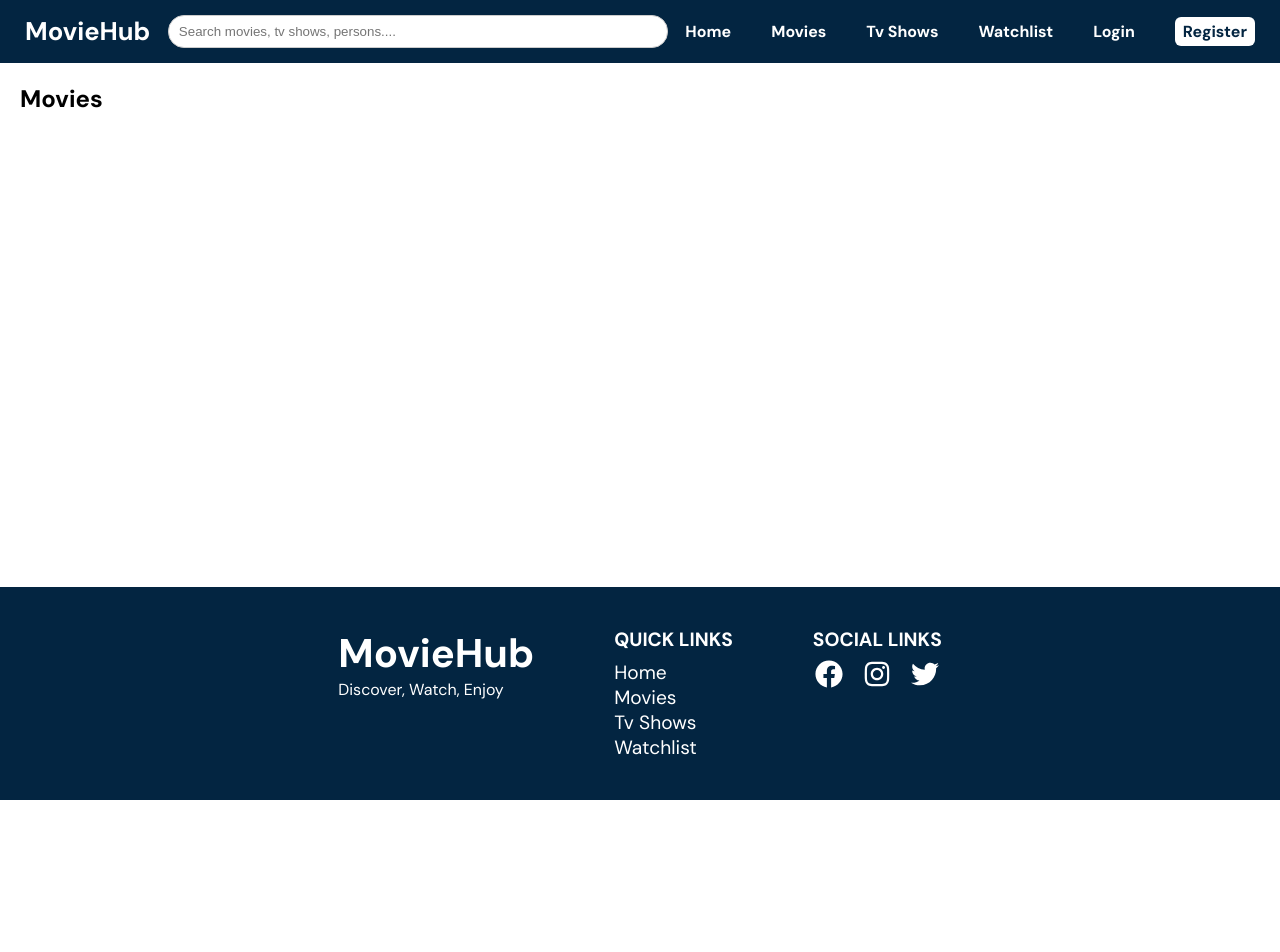
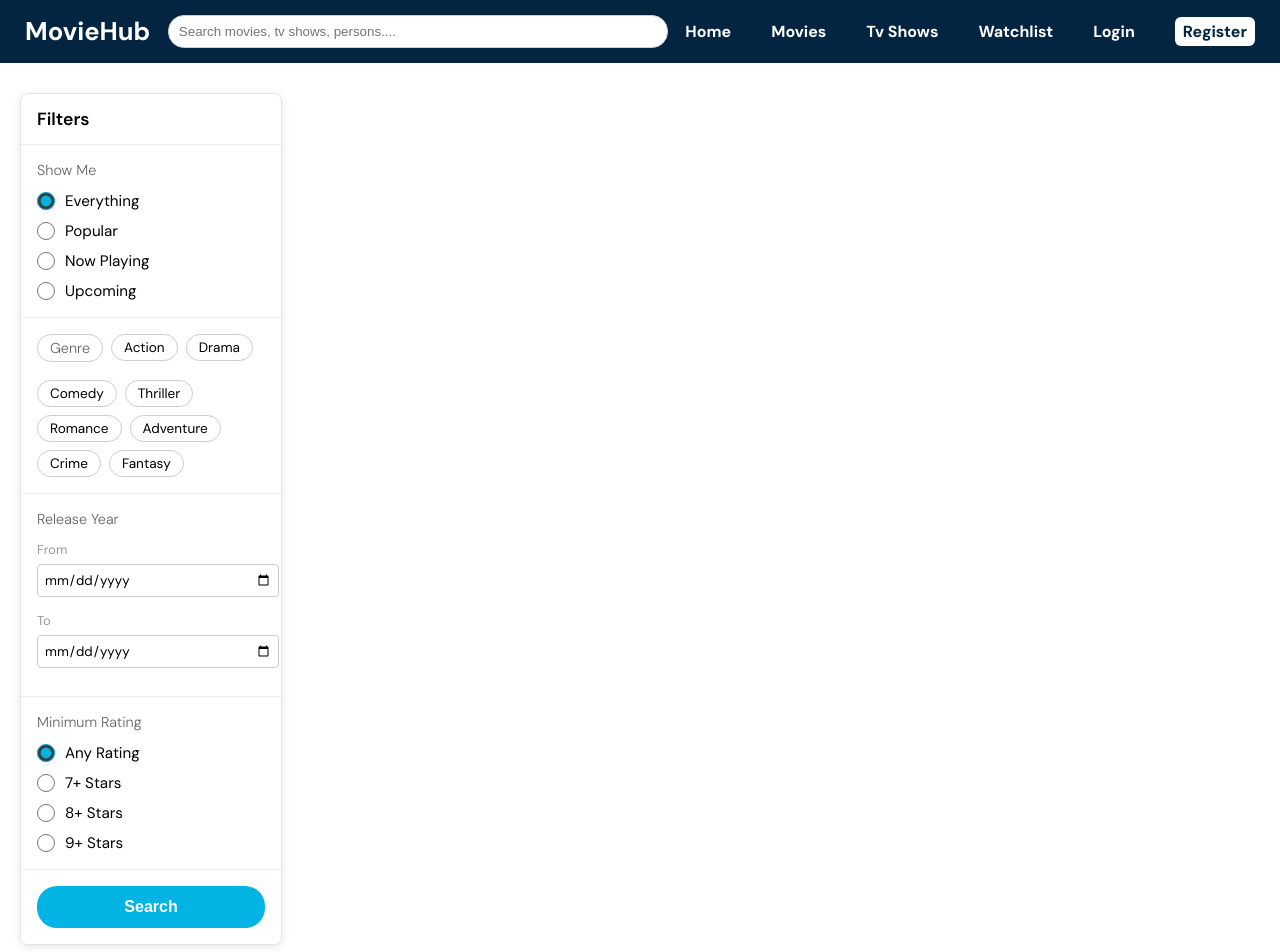
Before and after one commit to Samiksha063/movie-tv-database-app, a React (Vite) app: page /movies in a window 1280 px wide. Shown: the top 952 px of the page. Before the commit the page ends 800 px from the top, so only its background shows below. Built offline with nearby package versions, Linux system fonts and the light colour scheme.

Commit message:
add filter panel ui

```diff
--- /dev/null
+++ b/src/components/FilterPanel/FilterPanel.module.css
@@ -0,0 +1,165 @@
+.filterContainer {
+  width: 260px;
+  background-color: #fff;
+  border: 1px solid #e3e3e3;
+  border-radius: 8px;
+  box-shadow: 0 2px 8px rgba(0, 0, 0, 0.1);
+  overflow: hidden;
+}
+
+.filterContainer > p {
+  padding: 14px 16px;
+  margin: 0;
+  font-size: 1.1rem;
+  font-weight: 600;
+  border-bottom: 1px solid #eee;
+  display: flex;
+  justify-content: space-between;
+  align-items: center;
+}
+
+.categoryField, .genreField, .releaseYearField, .ratingField {
+  padding: 16px;
+  border-bottom: 1px solid #eee;
+}
+
+.categoryField label:first-child,
+.genreField label:first-child,
+.releaseYearField label:first-child {
+  display: block;
+  font-weight: 300;
+  color: #666;
+  margin-bottom: 10px;
+  font-size: 0.9rem;
+}
+
+.categoryField div {
+  margin-bottom: 8px;
+  display: flex;
+  align-items: center;
+  gap: 8px;
+  font-size: 0.95rem;
+}
+
+.categorySection {
+    padding: 16px;
+    border-bottom: 1px solid #eee;
+}
+
+.sectionHeader {
+    font-size: 0.9rem;
+    font-weight: 300;
+    color: #666;
+    margin-bottom: 12px;
+}
+
+.radioGroup {
+    display: flex;
+    flex-direction: column;
+    gap: 10px;
+}
+
+.radioOption {
+    display: flex;
+    align-items: center;
+    gap: 10px;
+}
+
+.radioOption label {
+    font-size: 0.95rem;
+    color: #000;
+    cursor: pointer;
+}
+
+.radioOption input[type="radio"] {
+    accent-color: #01b4e4;
+    width: 18px;
+    height: 18px;
+    cursor: pointer;
+}
+
+.genreField {
+  display: flex;
+  flex-wrap: wrap;
+  gap: 8px;
+}
+
+.genreField div {
+  display: inline-block;
+}
+
+.genreField input[type="checkbox"] {
+  display: none;
+}
+
+.genreField label {
+  display: inline-block;
+  padding: 4px 12px;
+  border: 1px solid #ccc;
+  border-radius: 20px;
+  font-size: 0.85rem;
+  cursor: pointer;
+  transition: all 0.2s;
+}
+
+.genreField input[type="checkbox"]:checked + label {
+  background-color: #01b4e4;
+  border-color: #01b4e4;
+  color: white;
+}
+
+.releaseYearField input[type="date"] {
+  width: 100%;
+  padding: 6px;
+  border: 1px solid #ccc;
+  border-radius: 4px;
+  margin: 5px 0 12px 0;
+  font-family: inherit;
+}
+
+.releaseYearField label:not(:first-child) {
+  font-size: 0.8rem;
+  color: #999;
+}
+
+.ratingSection {
+    padding: 16px;
+}
+
+.ratingGroup {
+    display: flex;
+    flex-direction: column;
+    gap: 10px;
+}
+
+.radioOption:hover label {
+    color: #01b4e4;
+    transition: 0.2s;
+}
+
+.buttonSection {
+    padding: 16px;
+    background-color: #fff;
+    border-top: 1px solid #eee;
+}
+
+.searchButton {
+    width: 100%;
+    padding: 12px;
+    background-color: #01b4e4;
+    color: white;
+    border: none;
+    border-radius: 20px;
+    font-size: 1rem;
+    font-weight: 700;
+    cursor: pointer;
+    transition: background-color 0.2s;
+}
+
+.searchButton:hover {
+    background-color: #007791;
+}
+
+.searchButton:active {
+    transform: scale(0.98);
+}
--- /dev/null
+++ b/src/components/FilterPanel/FilterPanel.tsx
@@ -0,0 +1,126 @@
+import styles from './FilterPanel.module.css';
+export default function FilterPanel(){
+    return(
+        <div className={styles.filterContainer}>
+            <p>Filters</p>
+
+            <div className={styles.categorySection}>
+
+
+    <p className={styles.sectionHeader}>Show Me</p>
+
+    <div className={styles.radioGroup}>
+        <div className={styles.radioOption}>
+            <input type="radio" name='category' id='all' defaultChecked />
+            <label htmlFor="all">Everything</label>
+        </div>
+
+        <div className={styles.radioOption}>
+            <input type="radio" name='category' id='popular' />
+            <label htmlFor="popular">Popular</label>
+        </div>
+
+        <div className={styles.radioOption}>
+            <input type="radio" name='category' id='nowPlaying' />
+            <label htmlFor="nowPlaying">Now Playing</label>
+        </div>
+
+        <div className={styles.radioOption}>
+            <input type="radio" name='category' id='upcoming' />
+            <label htmlFor="upcoming">Upcoming</label>
+        </div>
+    </div>
+</div>
+
+            <div className={styles.genreField}>
+                <label htmlFor="genre">Genre</label>
+
+                <div>
+                    <input type="checkbox" name='genre' id='action' />
+                    <label htmlFor="action">Action</label>
+                </div>
+
+                <div>
+                    <input type="checkbox" name='genre' id='drama' />
+                    <label htmlFor="drama">Drama</label>
+                </div>
+
+                <div>
+                    <input type="checkbox" name='genre' id='comedy' />
+                    <label htmlFor="comedy">Comedy</label>
+                </div>
+
+                <div>
+                    <input type="checkbox" name='genre' id='thriller' />
+                    <label htmlFor="thriller">Thriller</label>
+                </div>
+
+                <div>
+                    <input type="checkbox" name='genre' id='romance' />
+                    <label htmlFor="romance">Romance</label>
+                </div>
+
+                <div>
+                    <input type="checkbox" name='genre' id='adventure' />
+                    <label htmlFor="adventure">Adventure</label>
+                </div>
+
+                <div>
+                    <input type="checkbox" name='genre' id='crime' />
+                    <label htmlFor="crime">Crime</label>
+                </div>
+
+                <div>
+                    <input type="checkbox" name='genre' id='fantasy' />
+                    <label htmlFor="fantasy">Fantasy</label>
+                </div>
+
+
+            </div>
+
+            <div className={styles.releaseYearField}>
+                <label htmlFor="releaseYear">Release Year</label>
+
+                <label htmlFor="from">From</label>
+                <input type="date" name='from' />
+
+                <label htmlFor="to">To</label>
+                <input type="date" name='to'/>
+            </div>
+
+            <div className={styles.ratingSection}>
+                <p className={styles.sectionHeader}>Minimum Rating</p>
+
+                <div className={styles.ratingGroup}>
+                    <div className={styles.radioOption}>
+                        <input type="radio" name='rating' id='rall' defaultChecked />
+                        <label htmlFor="rall">Any Rating</label>
+                    </div>
+
+                    <div className={styles.radioOption}>
+                        <input type="radio" name='rating' id='r7' />
+                        <label htmlFor="r7">7+ Stars</label>
+                    </div>
+
+                    <div className={styles.radioOption}>
+                        <input type="radio" name='rating' id='r8' />
+                        <label htmlFor="r8">8+ Stars</label>
+                    </div>
+
+                    <div className={styles.radioOption}>
+                        <input type="radio" name='rating' id='r9' />
+                        <label htmlFor="r9">9+ Stars</label>
+                    </div>
+                </div>
+            </div>
+
+            <div className={styles.buttonSection}>
+                <button className={styles.searchButton}>
+                    Search
+                </button>
+            </div>
+
+        </div>
+
+    );
+}
--- a/src/components/MovieCard/MovieCard.module.css
+++ b/src/components/MovieCard/MovieCard.module.css
@@ -1,21 +1,64 @@
+.cardLink {
+    text-decoration: none;
+    display: block;
+}
+
+.cardLink:hover,
+.cardLink:active,
+.cardLink:visited {
+    text-decoration: none;
+    color: inherit;
+}
+
 .card {
-  border: 1px solid #ddd;
-  padding: 10px;
-  width: 160px;
-  text-align: center;
-  border-radius: 6px;
-  background: #fff;
+    background-color: #fff;
+    border: 1px solid #e3e3e3;
+    border-radius: 8px;
+    overflow: hidden;
+    box-shadow: 0 2px 8px rgba(0, 0, 0, 0.08);
+    display: flex;
+    flex-direction: column;
+    height: 100%;
+    transition: transform 0.2s ease, box-shadow 0.2s ease-in-out;
+}
+
+.card:hover {
+    transform: translateY(-4px);
+    box-shadow: 0 4px 12px rgba(0, 0, 0, 0.15);
+}
+
+.posterWrapper {
+    width: 100%;
+    aspect-ratio: 2 / 3;
+    background-color: #dbdbdb;
 }
 
 .poster {
-  width: 100%;
-  height: 220px;
-  object-fit: cover;
-  border-radius: 4px;
+    width: 100%;
+    height: 100%;
+    object-fit: cover;
+    display: block;
+}
+
+.content {
+    padding: 12px 10px;
+    display: flex;
+    flex-direction: column;
+    gap: 4px;
 }
 
 .title {
-  margin-top: 8px;
-  font-size: 14px;
-  font-weight: 500;
+    font-size: 1rem;
+    font-weight: 700;
+    margin: 0;
+    color: #000;
+    white-space: nowrap;
+    overflow: hidden;
+    text-overflow: ellipsis;
 }
+
+.date {
+    font-size: 0.9rem;
+    color: #666;
+    margin: 0;
+}
--- a/src/components/MovieCard/MovieCard.tsx
+++ b/src/components/MovieCard/MovieCard.tsx
@@ -1,4 +1,4 @@
-import type {Movie} from '../../dao/movies.dao';
+import type { Movie } from '../../types/movies';
 import styles from './MovieCard.module.css';
 import { Link } from 'react-router-dom';
 
@@ -8,18 +8,20 @@ type Props = {
 
 export default function MovieCard({movie}:Props){
     return(
-      <Link to={`/movies/${movie.id}`}>
+      <Link to={`/movies/${movie.id}`} className={styles.cardLink}>
 
         <div className={styles.card}>
+                <div className={styles.posterWrapper}>
                     <img
                         src={movie.posterUrl}
                         alt={movie.title}
                         className={styles.poster}
                     />
-      <p className={styles.title}>
-        {movie.title} ({movie.releaseYear})
-        {movie.genre}
-      </p>
+                </div>
+                <div className={styles.content}>
+                    <h2 className={styles.title}>{movie.title}</h2>
+                    <p className={styles.date}>{movie.releaseYear}</p>
+                </div>
             </div>
     </Link>
 
--- a/src/pages/Movies/Movies.module.css
+++ b/src/pages/Movies/Movies.module.css
@@ -1,13 +1,32 @@
-.page {
-  padding: 20px;
+.mainContainer {
+    display: grid;
+    grid-template-columns: 260px 1fr;
+    gap: 30px;
+    max-width: 1400px;
+    margin: 0 auto;
+    padding: 30px 20px;
+    align-items: start;
+}
+
+.filterPanel {
+    position: sticky;
+    top: 20px;
+}
+
+.moviesContent {
+    display: flex;
+    flex-direction: column;
+    gap: 20px;
+}
+
+.heading {
+    font-size: 1.6rem;
+    font-weight: 600;
+    margin: 0;
 }
 
 .grid {
-  display: grid;
-  grid-template-columns: repeat(auto-fill, minmax(160px, 1fr));
-  gap: 20px;
+    display: grid;
+    grid-template-columns: repeat(auto-fill, minmax(180px, 1fr));
+    gap: 25px 20px;
 }
-
-.heading {
-  margin-bottom: 16px;
-}
--- a/src/pages/Movies/Movies.tsx
+++ b/src/pages/Movies/Movies.tsx
@@ -4,6 +4,7 @@ import { getAllMovies } from "../../dao/movies.dao";
 import { seedMoviesDB } from "../../services/movies.service";
 
 import MovieCard from '../../components/MovieCard/MovieCard';
+import FilterPanel from "../../components/FilterPanel/FilterPanel";
 import styles from './Movies.module.css';
 
 export default function Movies(){
@@ -20,14 +21,22 @@ export default function Movies(){
     },[]);
 
     return (
-    <div className={styles.page}>
-      <h2 className={styles.heading}>Movies</h2>
+      <div className={styles.mainContainer}>
 
-      <div className={styles.grid}>
-        {movies.map((movie) => (
-          <MovieCard key={movie.id} movie={movie} />
-        ))}
-      </div>
+        <aside className={styles.filterPanel}>
+          <FilterPanel />
+        </aside>
+
+        <main className={styles.moviesContent}>
+          {/* <h2 className={styles.heading}>Movies</h2> */}
+          <div className={styles.grid}>
+
+            {movies.map((movie) => (
+              <MovieCard key={movie.id} movie={movie} />
+            ))}
+
+          </div>
+        </main>
       </div>
   );
 
```
Lines whose indentation alone changed are shown as unchanged.
